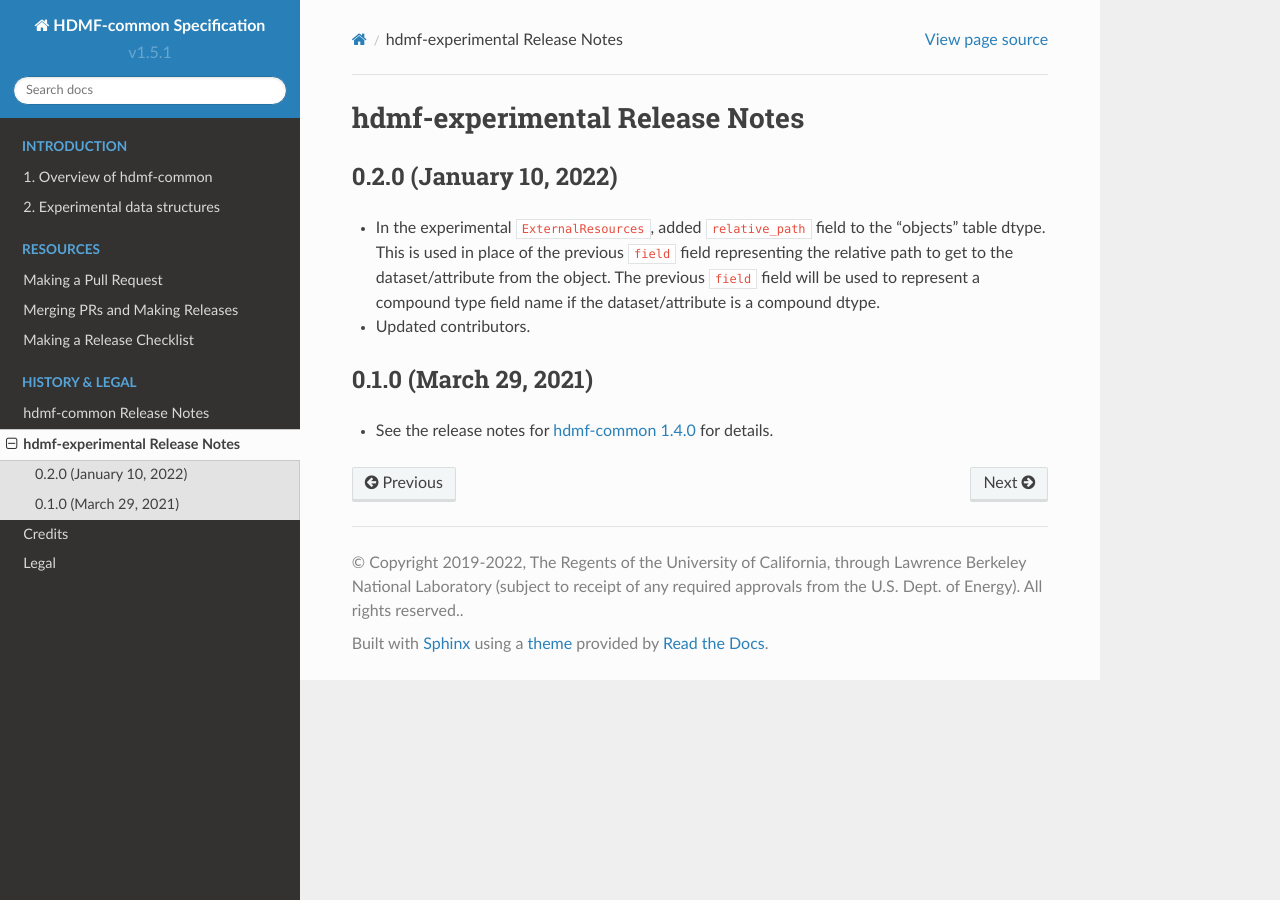
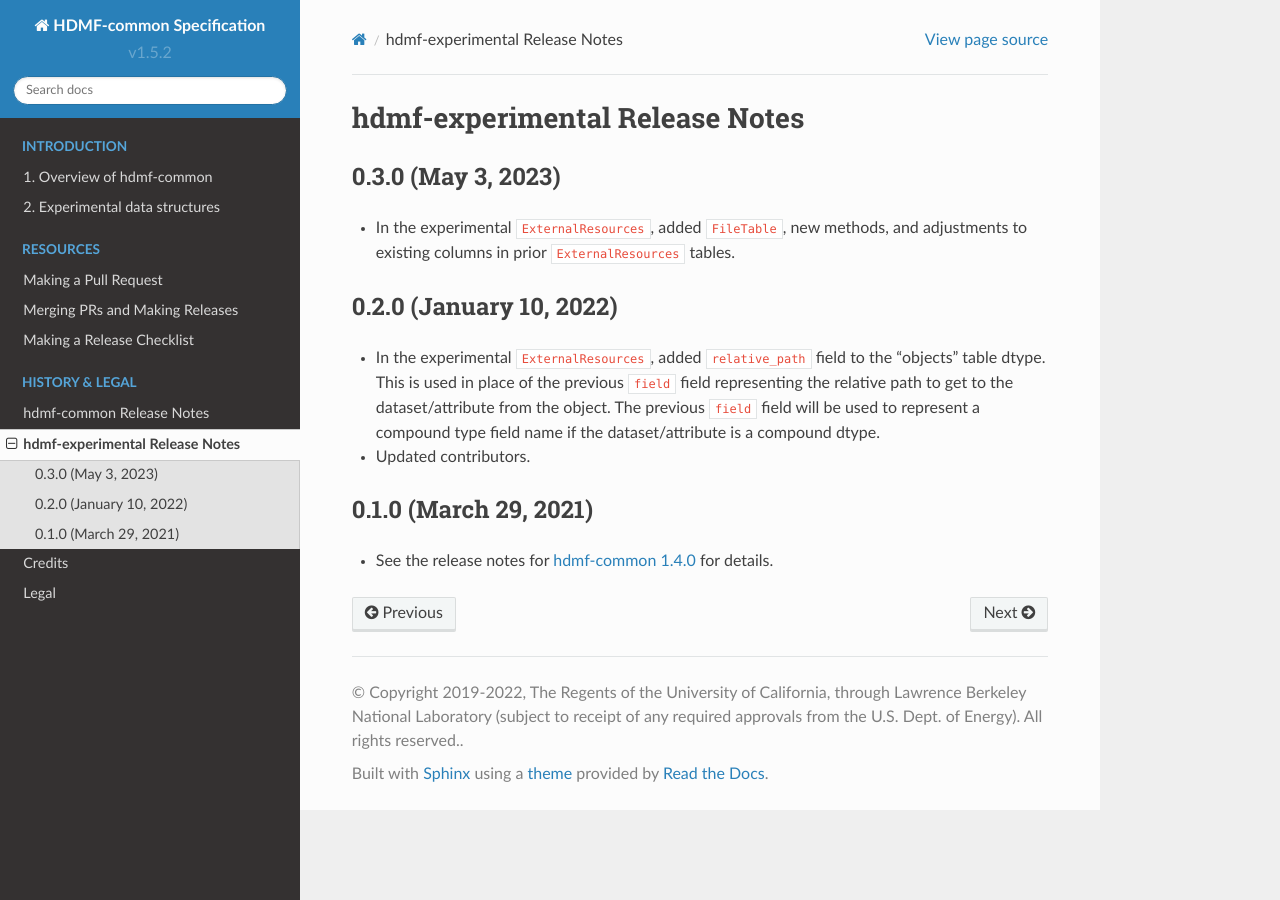
Before and after one commit to hdmf-dev/hdmf-common-schema, a Sphinx documentation site: the page built from docs/source/hdmf_experimental_release_notes.rst, in a window 1280 px wide. Built offline with Sphinx 7.4.7 and the Read the Docs theme 2.0.0, drawn with Linux system fonts in a browser that asks for light colours.

```diff
--- a/docs/source/conf.py
+++ b/docs/source/conf.py
@@ -83,9 +83,9 @@
 # built documents.
 #
 # The short X.Y version.
-version = 'v1.5.1'
+version = 'v1.5.2'
 # The full version, including alpha/beta/rc tags.
-release = 'v1.5.1'
+release = 'v1.5.2'
 
 # The language for content autogenerated by Sphinx. Refer to documentation
 # for a list of supported languages.
--- a/docs/source/hdmf_common_release_notes.rst
+++ b/docs/source/hdmf_common_release_notes.rst
@@ -2,6 +2,11 @@
 
 hdmf-common Release Notes
 =========================
+
+1.5.2 (May 3, 2023)
+-------------------
+- In the experimental ``ExternalResources``, added ``FileTable``, new methods, and adjustments to existing columns in prior ``ExternalResources`` tables.
+
 
 1.5.1 (January 10, 2022)
 ------------------------
--- a/docs/source/hdmf_experimental_release_notes.rst
+++ b/docs/source/hdmf_experimental_release_notes.rst
@@ -2,6 +2,10 @@
 
 hdmf-experimental Release Notes
 ===============================
+
+0.3.0 (May 3, 2023)
+-------------------
+- In the experimental ``ExternalResources``, added ``FileTable``, new methods, and adjustments to existing columns in prior ``ExternalResources`` tables.
 
 0.2.0 (January 10, 2022)
 ------------------------
```
Also changed, not shown: 1 other file.
